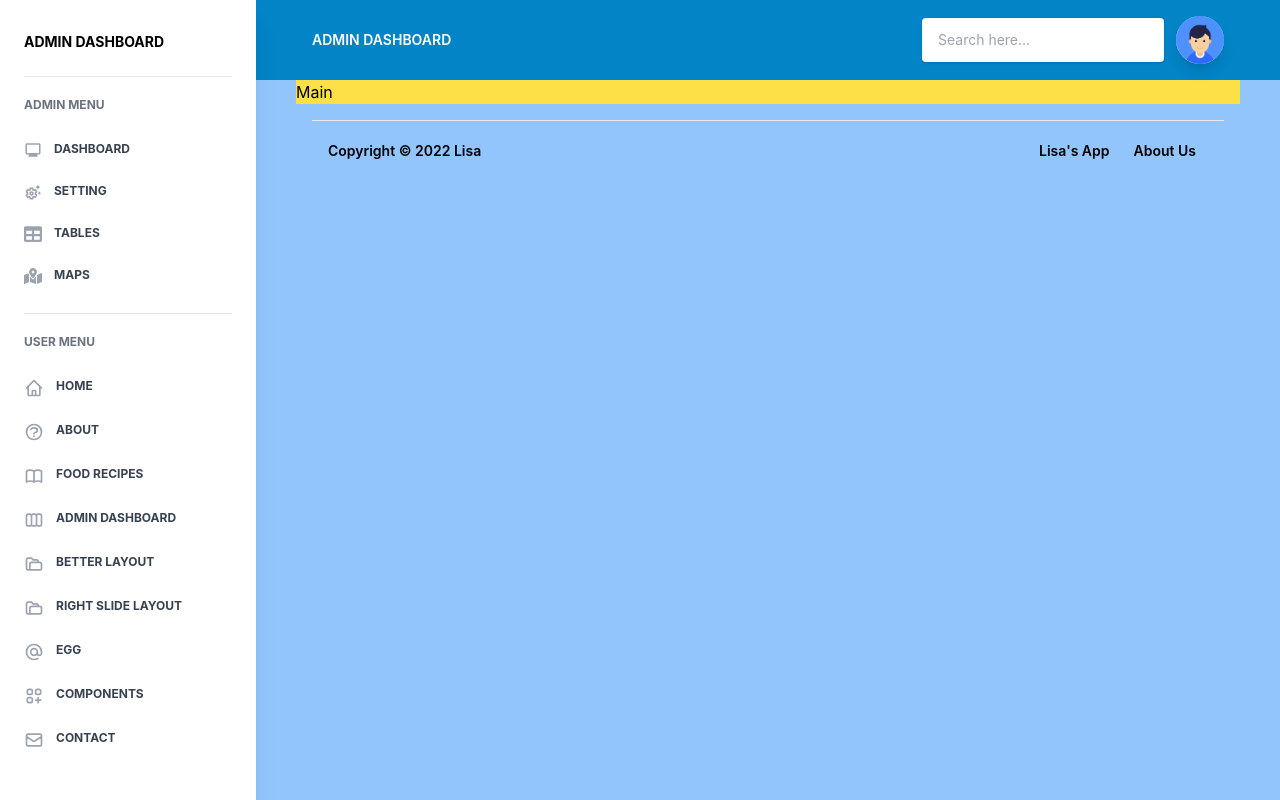
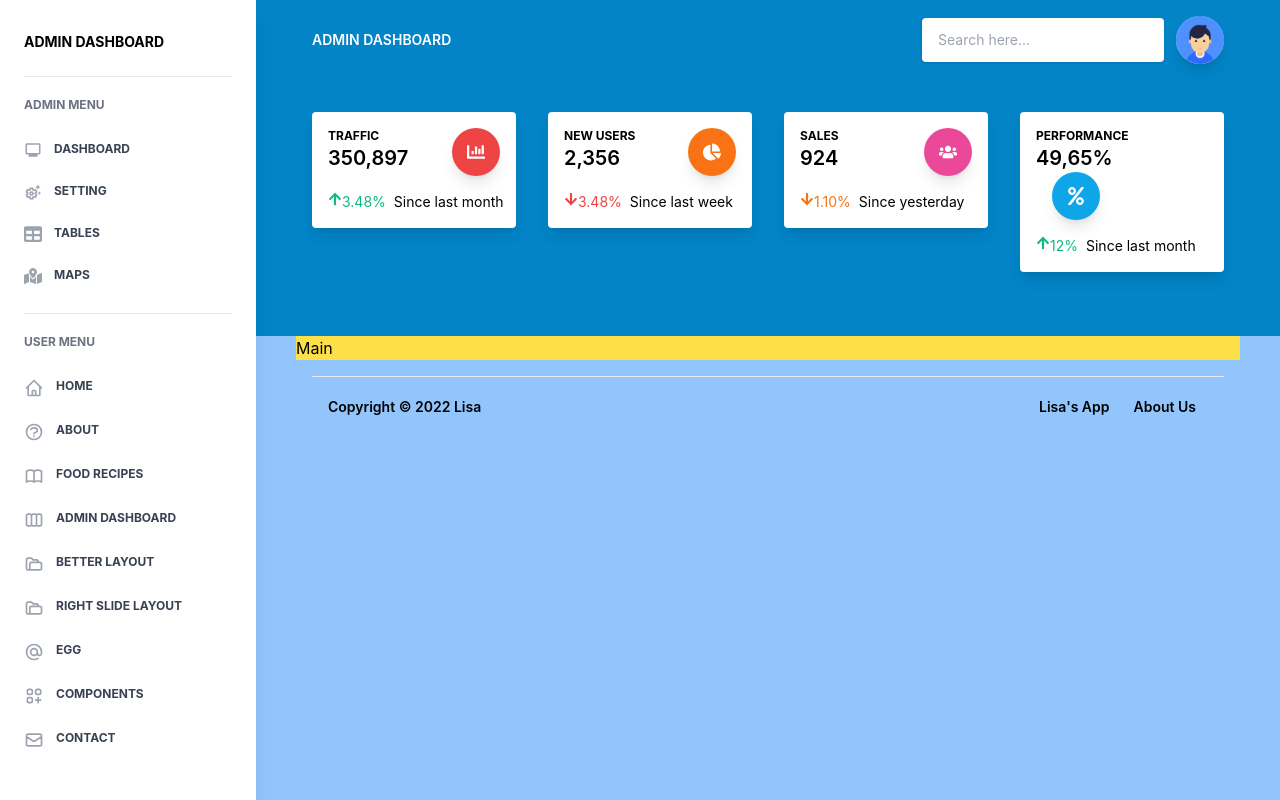
Before and after one commit to ellesis/tailwind-react, a React (Create React App) app: page /admin in a window 1280 px wide. Built offline with nearby package versions, Linux system fonts and the light colour scheme.

Commit message:
Make CardStats component and HeaderStats component

```diff
--- /dev/null
+++ b/src/components/cards/CardStats.js
@@ -0,0 +1,69 @@
+import React from 'react'
+import PropTypes from 'prop-types'
+
+import {MdMonitor} from 'react-icons/md'
+import {FaArrowUp, FaArrowDown} from 'react-icons/fa'
+
+export default function CardStats({
+  statSubtitle,
+  statTitle,
+  statArrow,
+  statPercent,
+  statPercentColor,
+  statDescription,
+  statIcon,
+  statIconColor
+}) {
+  return (
+    <>
+      <div className="relative flex flex-col min-w-0 break-words bg-white rounded mb-6 xl:mb-0 shadow-lg">
+        <div className="flex-auto p-4">
+          <div className="flex flex-wrap">
+            <div className="relative w-full pr-4 max-w-full flex-grow flex-1">
+              <h5 className="text-blueGray-400 uppercase font-bold text-xs">{statSubtitle}</h5>
+              <span className="font-semibold text-xl text-blueGray-700">{statTitle}</span>
+            </div>
+            <div className="relative w-auto pl-4 flex-initial">
+              <div
+                className={
+                  'text-white text-lg p-3 text-center inline-flex items-center justify-center w-12 h-12 shadow-lg rounded-full ' +
+                  statIconColor
+                }
+              >
+                {statIcon}
+              </div>
+            </div>
+          </div>
+          <p className="flex text-sm text-blueGray-400 mt-4">
+            <span className={statPercentColor + ' mr-2 flex'}>
+              {statArrow === 'up' ? <FaArrowUp /> : statArrow === 'down' ? <FaArrowDown /> : ''} {statPercent}%
+            </span>
+            <span className="whitespace-nowrap">{statDescription}</span>
+          </p>
+        </div>
+      </div>
+    </>
+  )
+}
+
+CardStats.defaultProps = {
+  statSubtitle: 'Traffic',
+  statTitle: '350,897',
+  statArrow: 'up',
+  statPercent: '3.48',
+  statPercentColor: 'text-emerald-500',
+  statDescription: 'Since last month',
+  statIcon: <MdMonitor />,
+  statIconColor: 'bg-red-500'
+}
+
+CardStats.propTypes = {
+  statSubtitle: PropTypes.string,
+  statTitle: PropTypes.string,
+  statArrow: PropTypes.oneOf(['up', 'down']),
+  statPercent: PropTypes.string,
+  statPercentColor: PropTypes.string,
+  statDescription: PropTypes.string,
+  statIcon: PropTypes.object,
+  statIconColor: PropTypes.string
+}
--- a/src/components/headers/HeaderStart.js
+++ /dev/null
@@ -1,5 +0,0 @@
-import React from 'react'
-
-export default function HeaderStart() {
-  return <div>HeaderStart</div>
-}
--- /dev/null
+++ b/src/components/headers/HeaderStats.js
@@ -0,0 +1,69 @@
+import React from 'react'
+import {FaChartBar, FaChartPie, FaUsers, FaPercent} from 'react-icons/fa'
+
+import CardStats from '../cards/CardStats'
+
+export default function HeaderStats() {
+  return (
+    <>
+      {/* Header */}
+      <div className="relative bg-sky-600 md:pt-8 pb-16 pt-4">
+        <div className="px-4 md:px-10 mx-auto w-full">
+          <div>
+            {/* Card stats */}
+            <div className="flex flex-wrap">
+              <div className="w-full lg:w-6/12 xl:w-3/12 px-4">
+                <CardStats
+                  statSubtitle="TRAFFIC"
+                  statTitle="350,897"
+                  statArrow="up"
+                  statPercent="3.48"
+                  statPercentColor="text-emerald-500"
+                  statDescription="Since last month"
+                  statIcon={<FaChartBar />}
+                  statIconColor="bg-red-500"
+                />
+              </div>
+              <div className="w-full lg:w-6/12 xl:w-3/12 px-4">
+                <CardStats
+                  statSubtitle="NEW USERS"
+                  statTitle="2,356"
+                  statArrow="down"
+                  statPercent="3.48"
+                  statPercentColor="text-red-500"
+                  statDescription="Since last week"
+                  statIcon={<FaChartPie />}
+                  statIconColor="bg-orange-500"
+                />
+              </div>
+              <div className="w-full lg:w-6/12 xl:w-3/12 px-4">
+                <CardStats
+                  statSubtitle="SALES"
+                  statTitle="924"
+                  statArrow="down"
+                  statPercent="1.10"
+                  statPercentColor="text-orange-500"
+                  statDescription="Since yesterday"
+                  statIcon={<FaUsers />}
+                  statIconColor="bg-pink-500"
+                />
+              </div>
+              <div className="w-full lg:w-6/12 xl:w-3/12 px-4">
+                <CardStats
+                  statSubtitle="PERFORMANCE"
+                  statTitle="49,65%"
+                  statArrow="up"
+                  statPercent="12"
+                  statPercentColor="text-emerald-500"
+                  statDescription="Since last month"
+                  statIcon={<FaPercent />}
+                  statIconColor="bg-sky-500"
+                />
+              </div>
+            </div>
+          </div>
+        </div>
+      </div>
+    </>
+  )
+}
--- a/src/layouts/AdminLayout.js
+++ b/src/layouts/AdminLayout.js
@@ -4,6 +4,7 @@ import {Routes, Route} from 'react-router-dom'
 // components
 import AdminSideMenu from '../components/sidebars/AdminSideMenu'
 import AdminNavbar from '../components/navbars/AdminNavbar'
+import HeaderStats from '../components/headers/HeaderStats'
 import FooterAdmin from '../components/footers/FooterAdmin'
 
 // views
@@ -20,7 +21,7 @@ export default function AdminLayout() {
         <main className="flex-1 flex-col h-screen md:ml-64  bg-blue-300">
           {/* Header */}
           <AdminNavbar />
-          {/* <HeaderStats /> */}
+          <HeaderStats />
           <div className="px-4 md:px-10 mx-auto">
             {/* main */}
             <div className="z-100">
```
